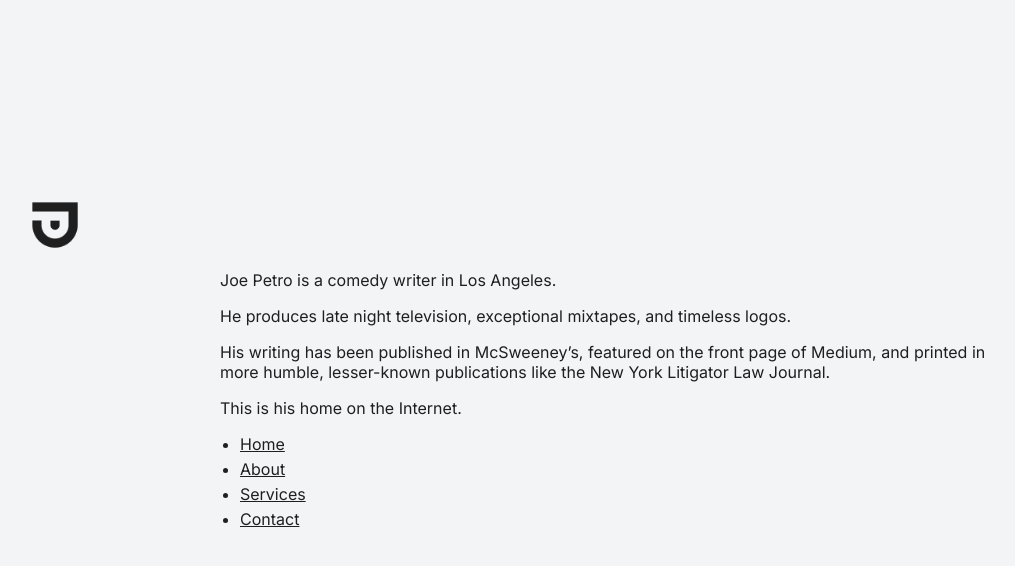
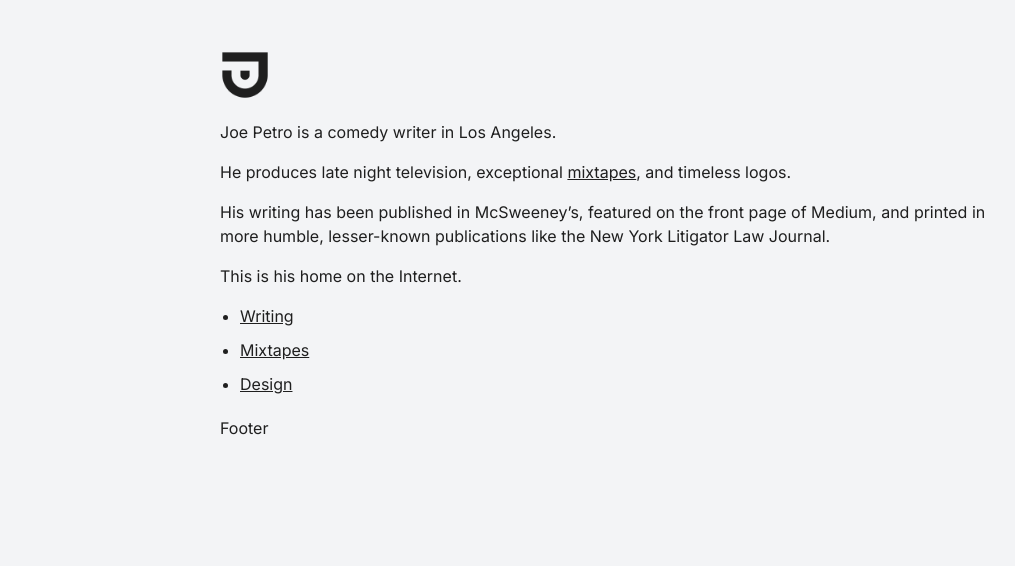
Before and after one commit to atjoepetro/atjoepetro.github.io, a plain HTML site: page index.html in a window 1280 px wide. Shown: the whole page, without its empty margins (20-1035 px from the left). Drawn offline with Linux system fonts and the light colour scheme.

Commit message:
Update index.html

```diff
--- a/index.html
+++ b/index.html
@@ -9,22 +9,21 @@
         body {
             font-family: 'Inter', sans-serif;
             margin: 0;
-            padding: 200px 50px;
+            padding: 50px;
             background-color: #f3f4f6;
             color: #1f1f1f;
             text-align: left;
-            line-height: 1.25;
+            line-height: 1.5;
             font-size: 1rem;
+            max-width: 800px;
+            margin-left: auto;
+            margin-right: auto;
         }
 
         .logo {
             display: block;
             margin: 0 0 20px 0;
             max-width: 50px;
-        }
-
-        header {
-            margin-bottom: 20px;
         }
 
         nav {
@@ -37,7 +36,7 @@
         }
 
         nav ul li {
-            margin-bottom: 5px;
+            margin-bottom: 10px;
         }
 
         nav ul li a {
@@ -67,52 +66,45 @@
             text-decoration-style: wavy;
         }
 
-        .container {
-            max-width: 800px;
-            margin: 0 auto;
-        }
-
         .footer {
             margin-top: 20px;
+            text-align: left;
         }
 
         h1 {
             margin-top: 0;
-            font-size: 1.25rem; /* 1.25 times the body text size */
+            font-size: 1.25rem;
         }
 
         h2 {
-            font-size: 1.15rem;
+            font-size: 1rem;
             margin-top: 0;
         }
     </style>
 </head>
+
 <body>
-    <img src="jp-logo.png" alt="JP Logo" class="logo">
-    <header>
-    </header>
+    <img src="jp-logo.png" alt="Website Logo" class="logo">
 
-    <div class="container">
+    <div>
         <section id="home">
             <p>Joe Petro is a comedy writer in Los Angeles.</p>
-            <p>He produces late night television, exceptional mixtapes, and timeless logos.</p>
+            <p>He produces late night television, exceptional <a href="https://mixtapeclub.substack.com/">mixtapes</a>, and timeless logos.</p>
             <p>His writing has been published in McSweeney’s, featured on the front page of Medium, and printed in more humble, lesser-known publications like the New York Litigator Law Journal.</p>
             <p>This is his home on the Internet.</p>
         </section>
+    </div>
 
     <nav>
         <ul>
-            <li><a href="#home">Home</a></li>
-            <li><a href="#about">About</a></li>
-            <li><a href="#services">Services</a></li>
-            <li><a href="#contact">Contact</a></li>
+            <li><a href="#Writing">Writing</a></li>
+            <li><a href="#Mixtapes">Mixtapes</a></li>
+            <li><a href="#Design">Design</a></li>
         </ul>
     </nav>
 
-    </div>
-
     <footer class="footer">
-        <p></p>
+        <p>Footer</p>
     </footer>
 </body>
 </html>
```
